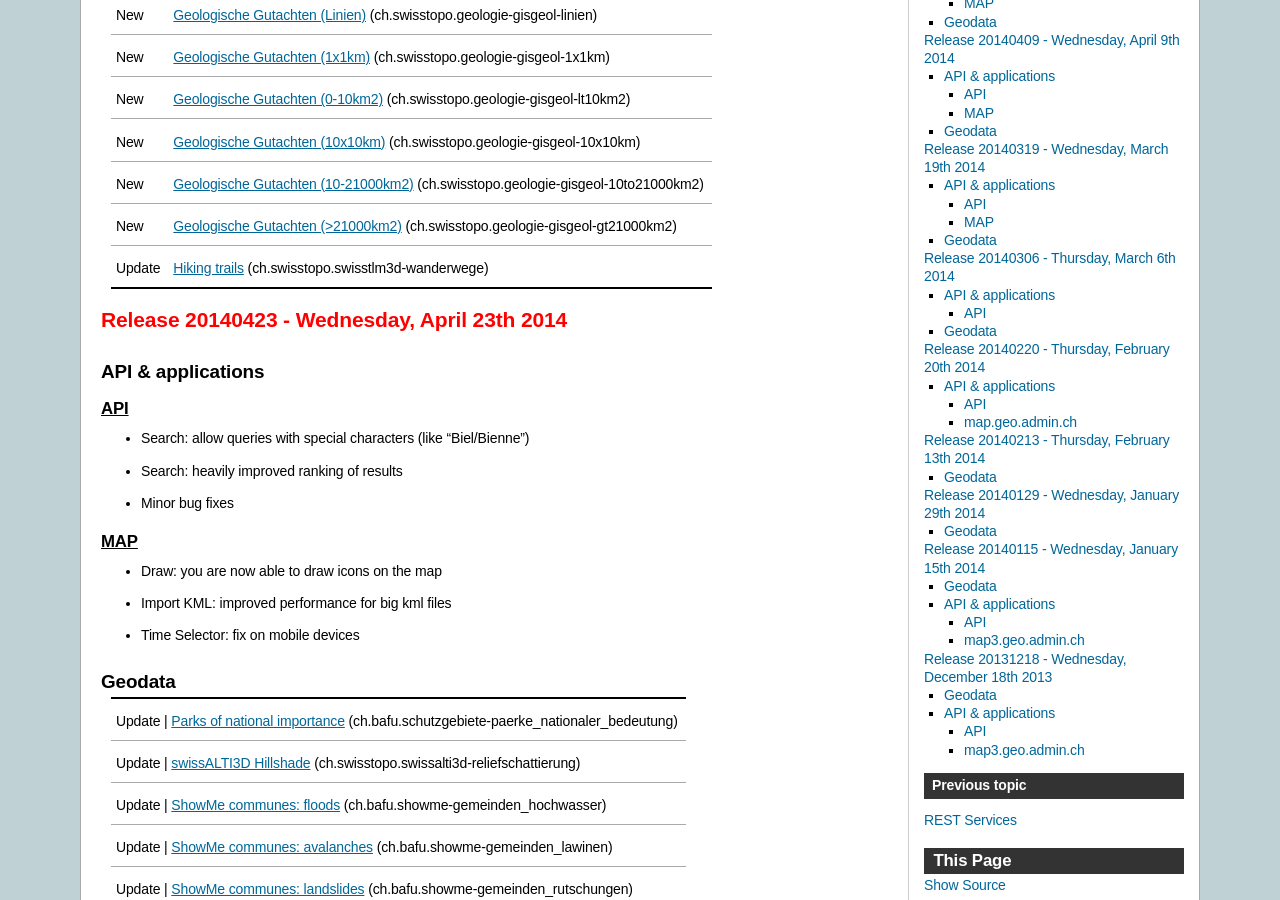
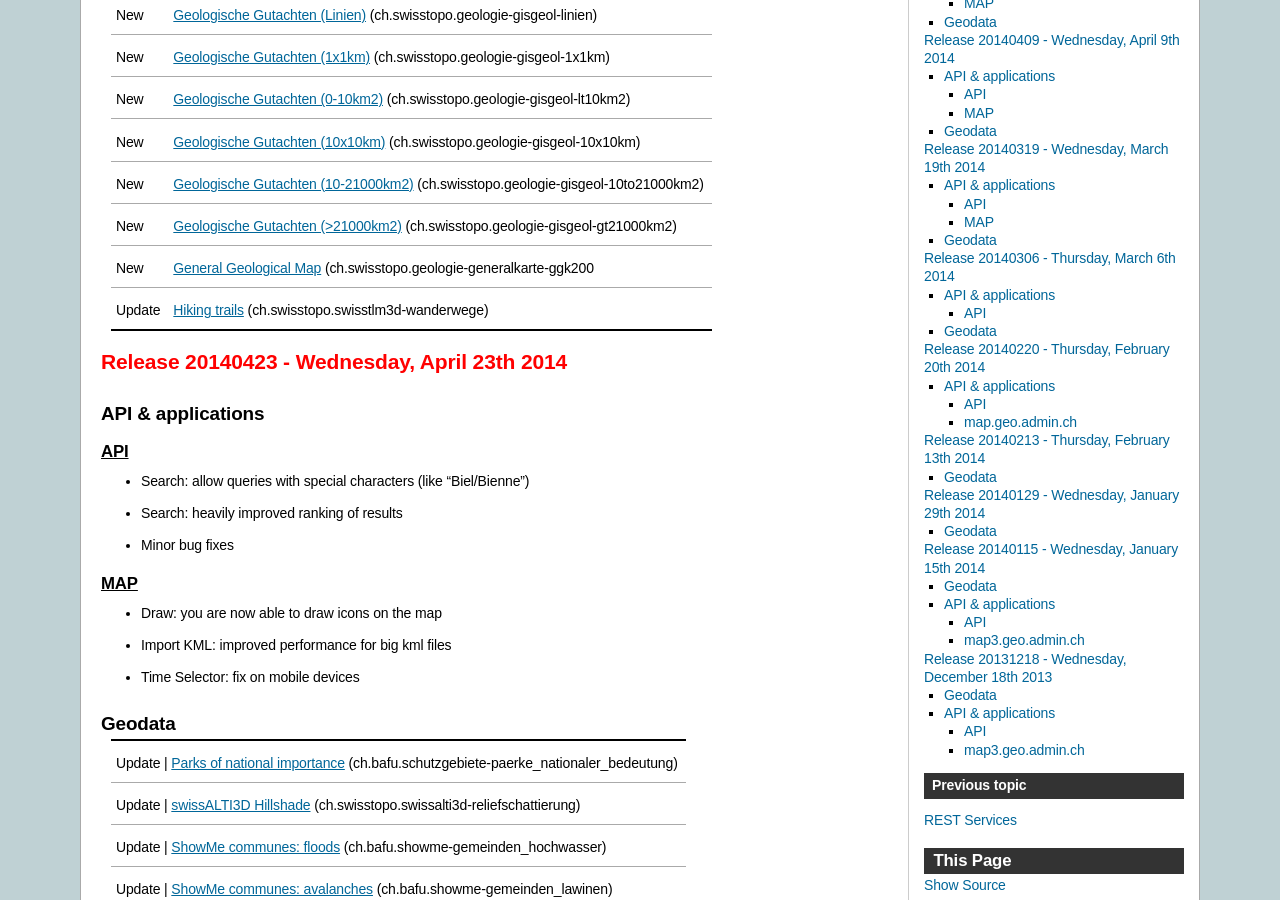
Before and after one commit to swisstopo-test/doc-chsdi3, a Sphinx documentation site: the page built from source/releasenotes/index.rst, in a window 1280 px wide and 900 px high, scrolled down 363 px. Built offline with Sphinx 7.4.7, drawn with Linux system fonts in a browser that asks for light colours; formulas are drawn with MathJax 3.

Commit message:
add new layer ch.swisstopo.geologie-generalkarte-ggk200

```diff
--- a/source/releasenotes/index.rst
+++ b/source/releasenotes/index.rst
@@ -30,6 +30,8 @@ Geodata
 | New    | `Geologische Gutachten (10-21000km2) <//map.geo.admin.ch/?layers=ch.swisstopo.geologie-gisgeol-10to21000km2>`__ (ch.swisstopo.geologie-gisgeol-10to21000km2)                                         |
 +--------+------------------------------------------------------------------------------------------------------------------------------------------------------------------------------------------------------+
 | New    | `Geologische Gutachten (>21000km2) <//map.geo.admin.ch/?layers=ch.swisstopo.geologie-gisgeol-gt21000km2>`__ (ch.swisstopo.geologie-gisgeol-gt21000km2)                                               |
++--------+------------------------------------------------------------------------------------------------------------------------------------------------------------------------------------------------------+
+| New    | `General Geological Map <//map.geo.admin.ch/?layers=ch.swisstopo.geologie-generalkarte-ggk200>`__ (ch.swisstopo.geologie-generalkarte-ggk200                                                         |
 +--------+------------------------------------------------------------------------------------------------------------------------------------------------------------------------------------------------------+
 | Update | `Hiking trails <//map.geo.admin.ch/?layers=ch.swisstopo.swisstlm3d-wanderwege>`__ (ch.swisstopo.swisstlm3d-wanderwege)                                                                               |
 +--------+------------------------------------------------------------------------------------------------------------------------------------------------------------------------------------------------------+
```
